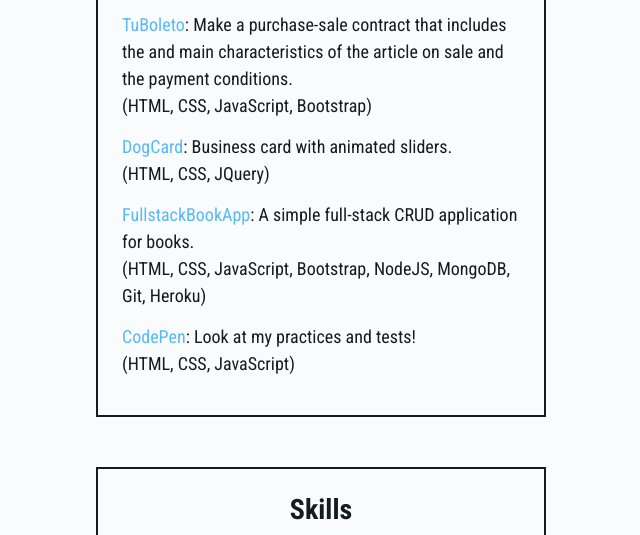
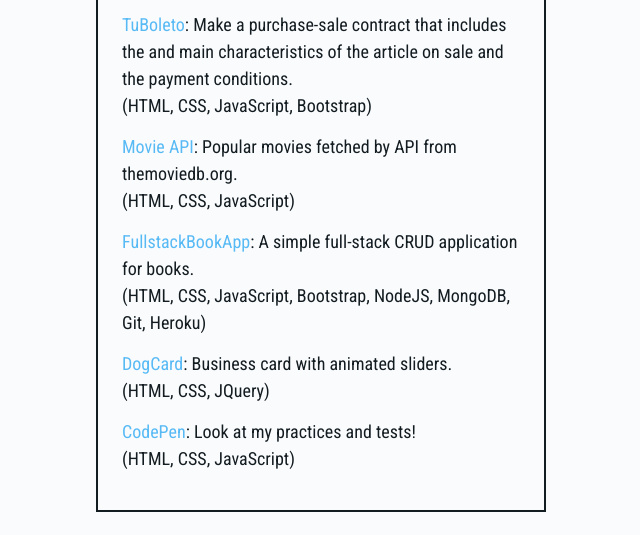
Before and after one commit to lichocosta/portfolio, a plain HTML site: page index.html in a window 1280 px wide. Shown: the part 1960-2495 px from the top of the page, without its empty margins (319-959 px from the left). Drawn offline with Linux system fonts and the light colour scheme.

Commit message:
Movie API

```diff
--- a/index.html
+++ b/index.html
@@ -125,8 +125,9 @@
                 <ul class="infoText">
                     <li><a target="_blank" href="https://lichocosta.github.io/calculator/">Calculator</a>: With this website you can calculate the cost of each quota without the need for a digital calculator.<br>(HTML, CSS, JavaScript, Bootstrap)</li>
                     <li><a target="_blank" href="https://tuboleto.com.ar/">TuBoleto</a>: Make a purchase-sale contract that includes the and main characteristics of the article on sale and the payment conditions.<br>(HTML, CSS, JavaScript, Bootstrap)</li>
+                    <li><a target="_blank" href="https://lichocosta.github.io/MovieAPI/">Movie API</a>: Popular movies fetched by API from themoviedb.org.<br>(HTML, CSS, JavaScript)</li>
+                    <li><a target="_blank" href="https://javascript-fullstack-licho.herokuapp.com/">FullstackBookApp</a>: A simple full-stack CRUD application for books.<br>(HTML, CSS, JavaScript, Bootstrap, NodeJS, MongoDB, Git, Heroku)</li>
                     <li><a target="_blank" href="https://lichocosta.github.io/dog-card/">DogCard</a>: Business card with animated sliders.<br>(HTML, CSS, JQuery)</li>
-                    <li><a target="_blank" href="https://javascript-fullstack-licho.herokuapp.com/">FullstackBookApp</a>: A simple full-stack CRUD application for books.<br>(HTML, CSS, JavaScript, Bootstrap, NodeJS, MongoDB, Git, Heroku)</li>
                     <li><a target="_blank" href="https://codepen.io/lichocosta">CodePen</a>: Look at my practices and tests!<br>(HTML, CSS, JavaScript)</li>
                 </ul>
             </section>
@@ -135,8 +136,9 @@
                 <ul class="infoText">
                     <li><a target="_blank" href="https://lichocosta.github.io/calculator/">Calculator</a>: Con esta web podrás calcular el costo de cada cuota sin necesidad de una calculador digital.<br>(HTML, CSS, JavaScript, Bootstrap)</li>
                     <li><a target="_blank" href="https://tuboleto.com.ar/">TuBoleto</a>: Realizá un contrato de compra-venta que se ajuste a todas tus necesidades al momento de negociar.<br>(HTML, CSS, JavaScript, Bootstrap)</li>
+                    <li><a target="_blank" href="https://lichocosta.github.io/MovieAPI/">Movie API</a>: Películas populares obtenidas por API de themoviedb.org.<br>(HTML, CSS, JavaScript)</li>
+                    <li><a target="_blank" href="https://javascript-fullstack-licho.herokuapp.com/">FullstackBookApp</a>: Una simple aplicación CRUD fullstack para libros.<br>(HTML, CSS, JavaScript, Bootstrap, NodeJS, MongoDB, Git, Heroku)</li>
                     <li><a target="_blank" href="https://lichocosta.github.io/dog-card/">DogCard</a>: Tarjeta de presentación con sliders animados.<br>(HTML, CSS, JQuery)</li>
-                    <li><a target="_blank" href="https://javascript-fullstack-licho.herokuapp.com/">FullstackBookApp</a>: Una simple aplicación CRUD fullstack para libros.<br>(HTML, CSS, JavaScript, Bootstrap, NodeJS, MongoDB, Git, Heroku)</li>
                     <li><a target="_blank" href="https://codepen.io/lichocosta">CodePen</a>: ¡Mirá mis prácticas y pruebas!<br>(HTML, CSS, JavaScript)</li>
                 </ul>
             </section>
```
